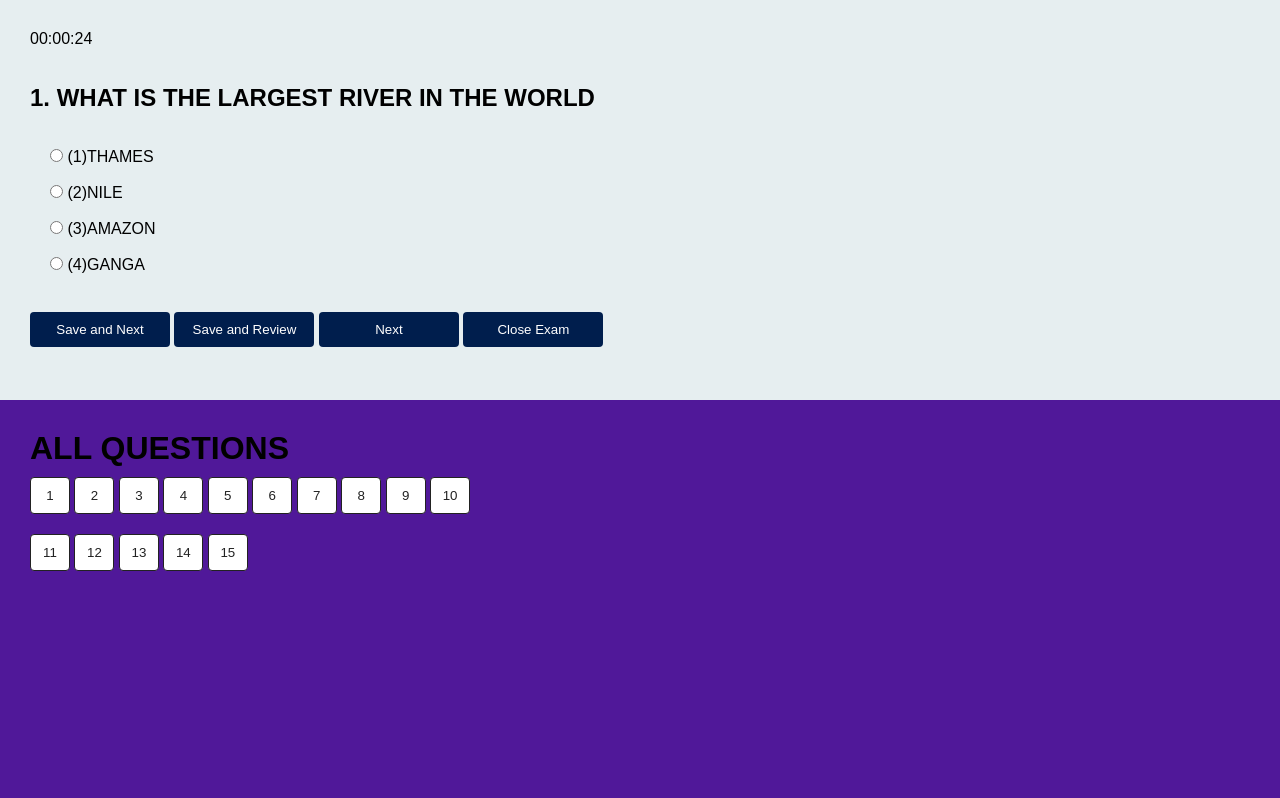
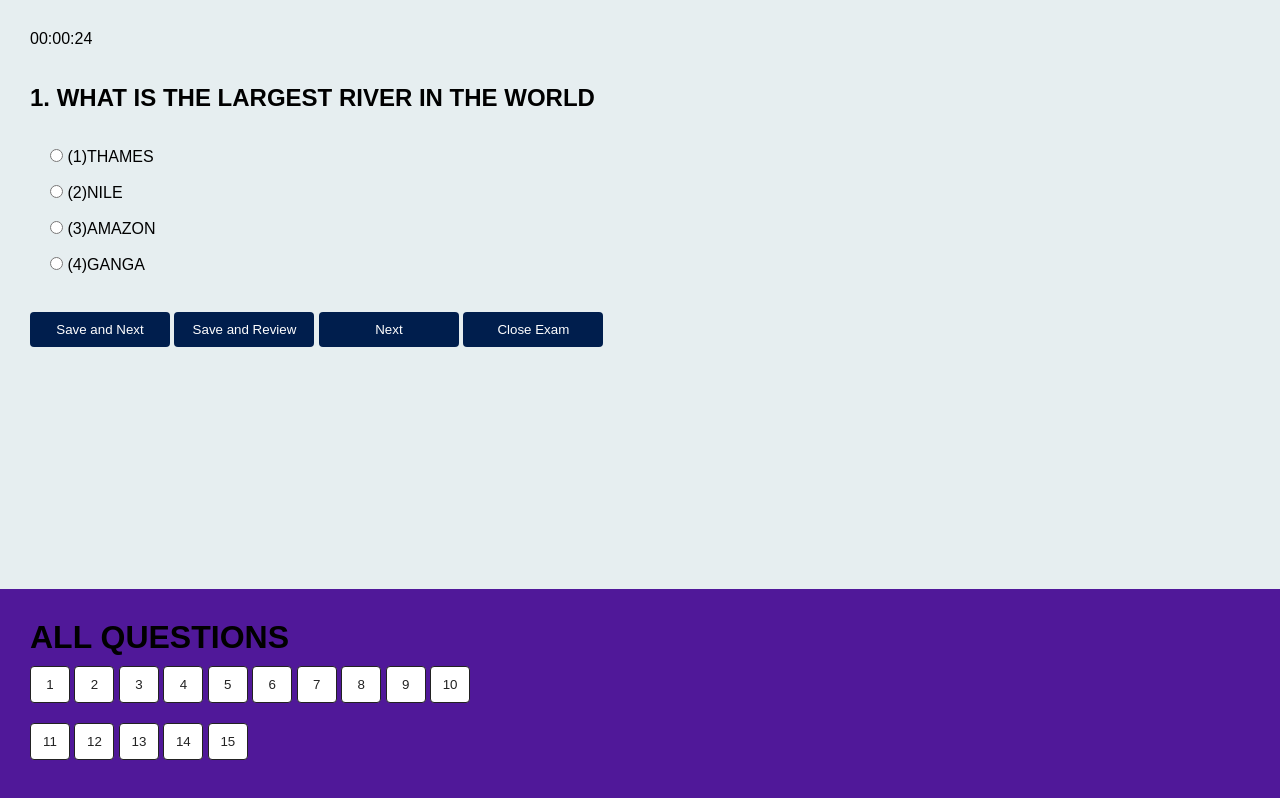
Before and after one commit to maheshmca37/my-website, a plain HTML site: page index.html in a window 1280 px wide. Drawn offline with Linux system fonts and the light colour scheme.

Commit message:
Add files via upload

```diff
--- a/style.css
+++ b/style.css
@@ -2,7 +2,6 @@
 .container {
     display: flex;
     flex-direction: column; /* Stack items vertically */
-    justify-content: space-between; /* Vertically space items */
     height: 100vh; /* Full viewport height */
 }
 
@@ -14,10 +13,12 @@
 }
 
 .exam {
+    flex: 250%;
     background-color: #e6eef0; /* Example background color */
 }
 
 .allbtns {
+    flex: 75%;
     background-color: #501899; /* Example background color */
 }
 *
```
